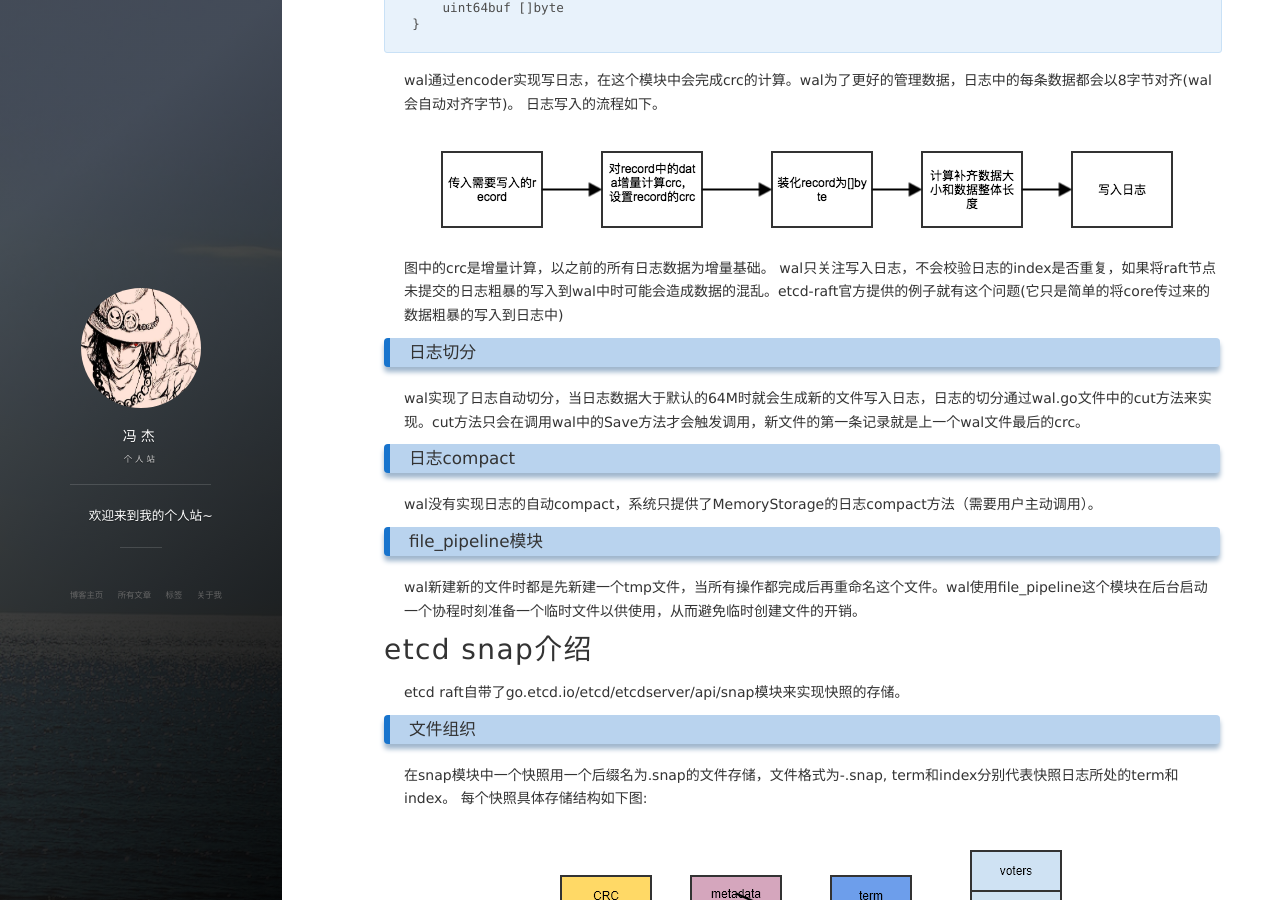
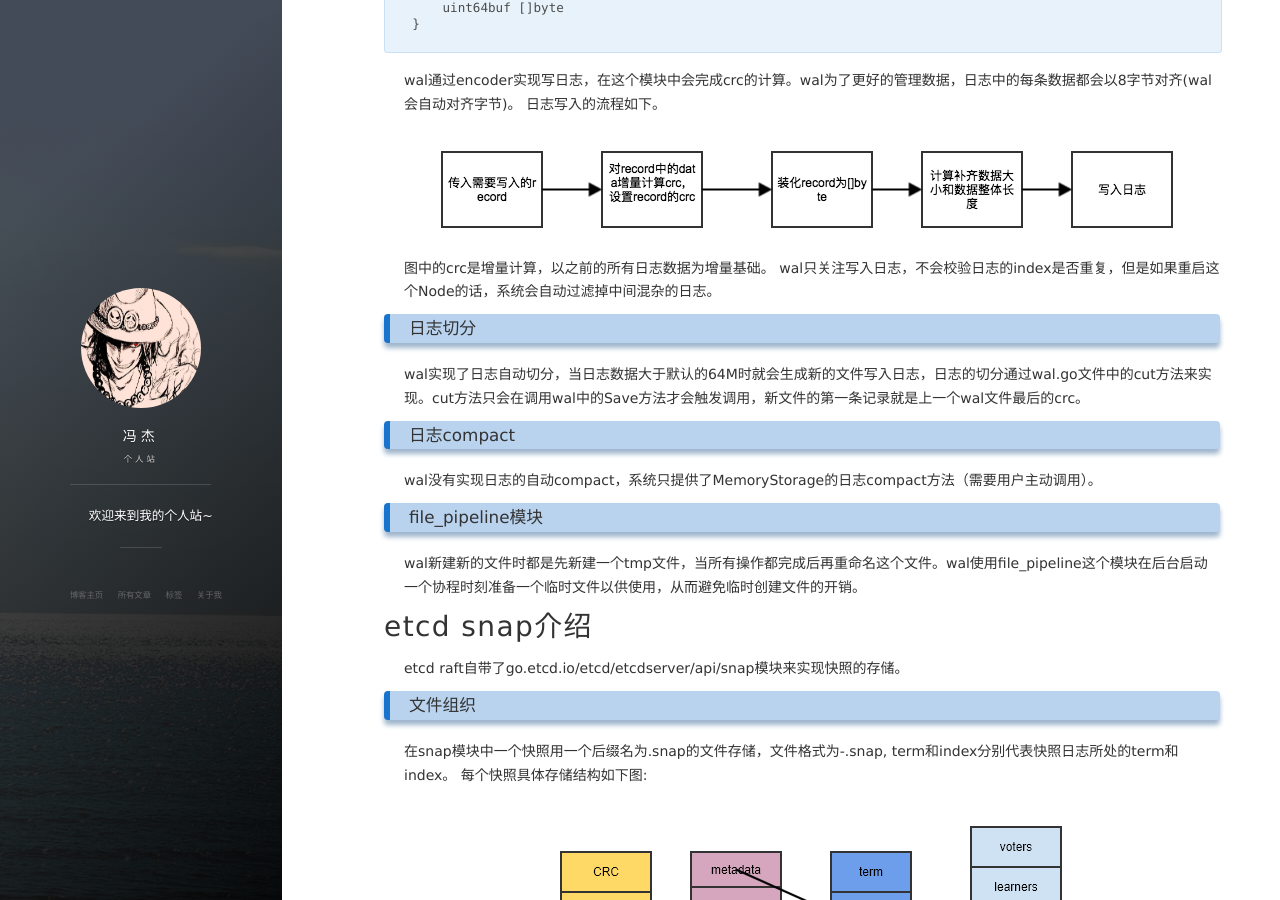
Before and after one commit to Lfengjie/Lfengjie.github.io, a Jekyll site: the page built from _posts/2019-07-30-etcd-raft系列之存储分析.md, in a window 1280 px wide and 900 px high, scrolled down 2998 px. Built offline with Jekyll 4.4.1, drawn with Linux system fonts in a browser that asks for light colours; nearby versions of some CDN libraries; comment, search, counter and statistics services are not loaded.

Commit message:
change paper

```diff
--- a/_posts/2019-07-30-etcd-raft系列之存储分析.md
+++ b/_posts/2019-07-30-etcd-raft系列之存储分析.md
@@ -96,7 +96,7 @@ wal通过encoder实现写日志，在这个模块中会完成crc的计算。wal
 ![encoder写日志流程](/images/posts/encoder_flow.png)
 
 图中的crc是增量计算，以之前的所有日志数据为增量基础。
-wal只关注写入日志，不会校验日志的index是否重复，如果将raft节点未提交的日志粗暴的写入到wal中时可能会造成数据的混乱。etcd-raft官方提供的例子就有这个问题(它只是简单的将core传过来的数据粗暴的写入到日志中)
+wal只关注写入日志，不会校验日志的index是否重复，但是如果重启这个Node的话，系统会自动过滤掉中间混杂的日志。
 
 ### 日志切分
 wal实现了日志自动切分，当日志数据大于默认的64M时就会生成新的文件写入日志，日志的切分通过wal.go文件中的cut方法来实现。cut方法只会在调用wal中的Save方法才会触发调用，新文件的第一条记录就是上一个wal文件最后的crc。
```
